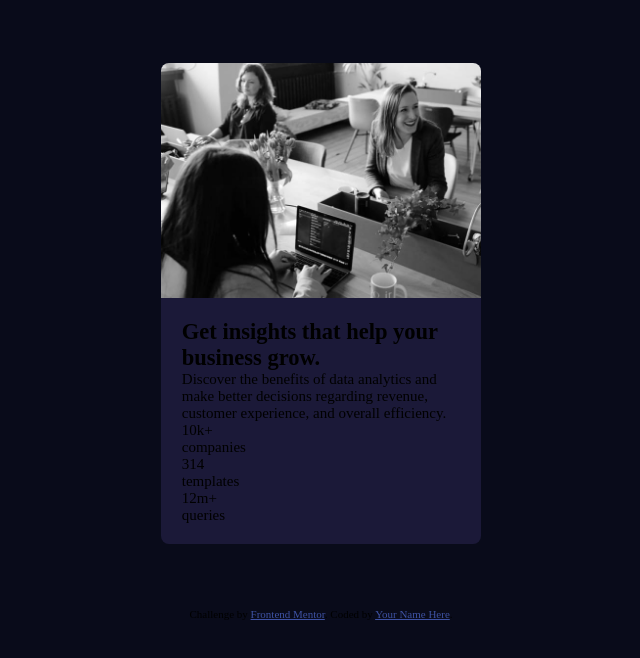
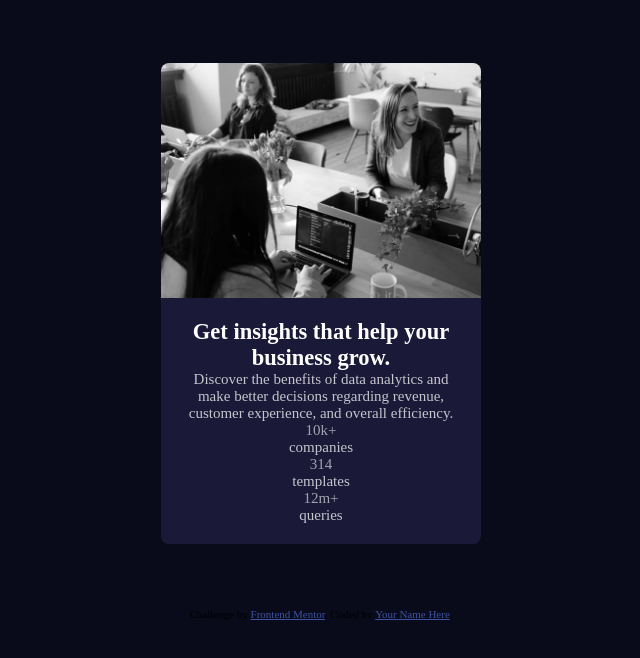
Before and after one commit to dekitsuneco/stats-card-component, a website: page app/index.html in a window 1280 px wide. Shown: the whole page, without its empty margins (319-959 px from the left). Drawn offline with nearby package versions, Linux system fonts and the light colour scheme; files that its build step writes are made by us from their sources.

Commit message:
Write styles for header, description and stats

```diff
--- a/app/src/styles/scss/style.scss
+++ b/app/src/styles/scss/style.scss
@@ -60,6 +60,51 @@ body {
   /** || Card-Body **/
   .card-body {
     padding: 1.3rem;
+
+    /** || Card-Body-Header **/
+    .card-header {
+      text-align: center;
+      color: hsl(0, 0%, 100%);
+    }
+    /** || Card-Body-Description **/
+    .card-description {
+      text-align: center;
+      color: hsla(0, 0%, 100%, 0.75);
+    }
+
+    /** || Card-Body-Stats-of-Companies **/
+    .card-stats-companies {
+      text-align: center;
+
+      .card-stats-companies-header {
+        color: hsla(0, 0%, 100%, 0.6);
+      }
+      .card-stats-companies-description {
+        color: hsla(0, 0%, 100%, 0.75);
+      }
+    }
+    /** || Card-Body-Stats-of-Templates **/
+    .card-stats-templates {
+      text-align: center;
+
+      .card-stats-templates-header {
+        color: hsla(0, 0%, 100%, 0.6);
+      }
+      .card-stats-templates-description {
+        color: hsla(0, 0%, 100%, 0.75);
+      }
+    }
+    /** || Card-Body-Stats-of-Queries **/
+    .card-stats-queries {
+      text-align: center;
+
+      .card-stats-queries-header {
+        color: hsla(0, 0%, 100%, 0.6);
+      }
+      .card-stats-queries-description {
+        color: hsla(0, 0%, 100%, 0.75);
+      }
+    }
   }
 }
 
```
